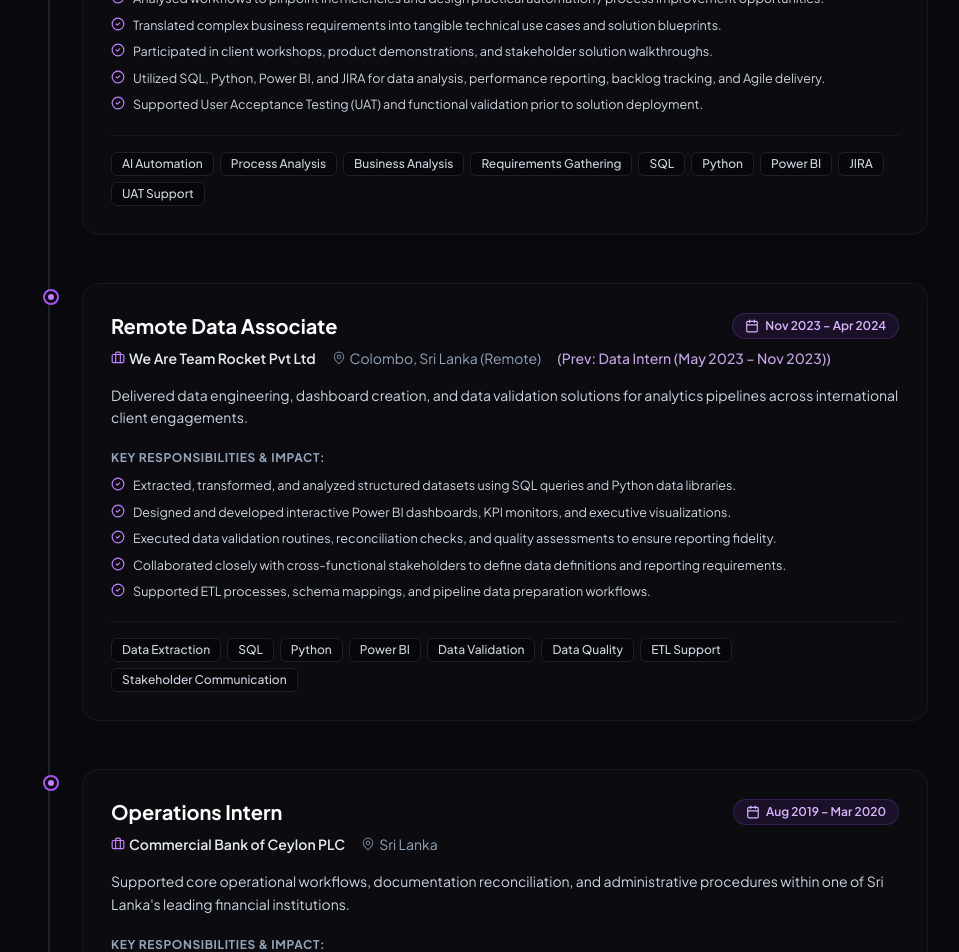
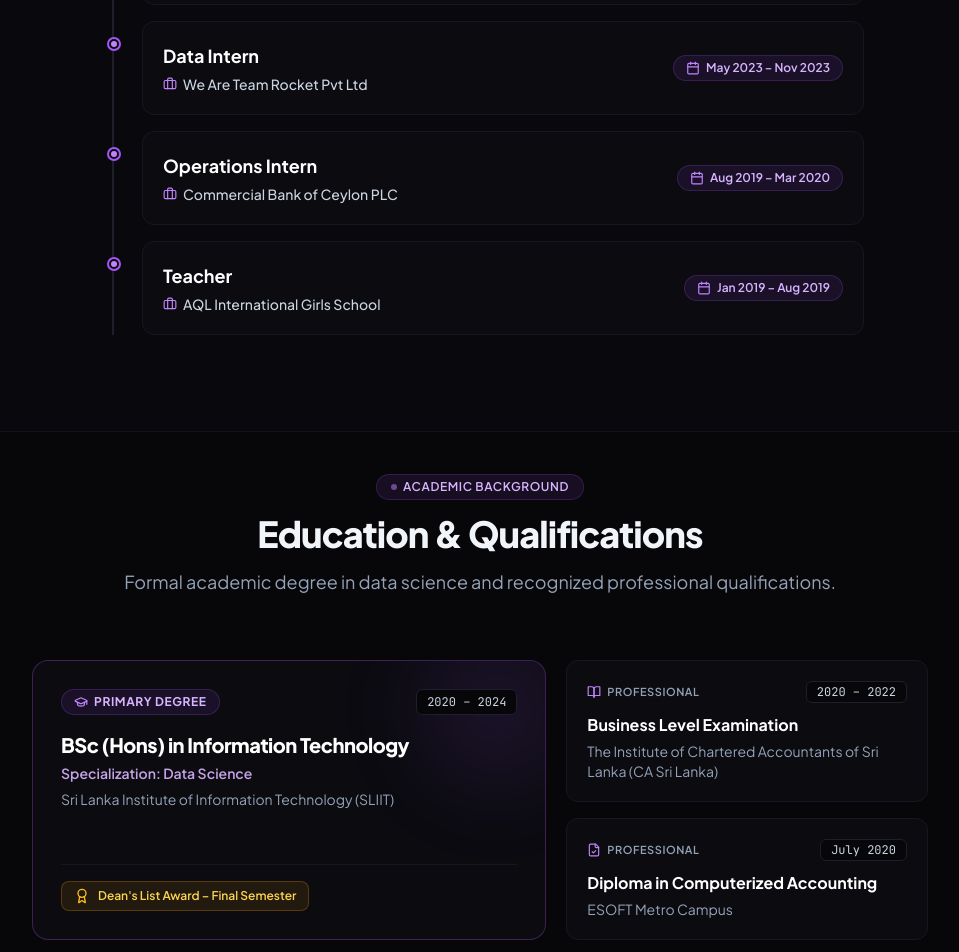
Before and after one commit to FrancisJV/Portfolio, a React (Vite) app: page / in a window 1280 px wide. Shown: the part 8820-9772 px from the top of the page, without its empty margins (160-1119 px from the left). Built offline with nearby package versions, Linux system fonts and the light colour scheme.

Commit message:
Update career timeline and education sections for concise, recruiter-friendly overview

```diff
--- a/src/components/Education.jsx
+++ b/src/components/Education.jsx
@@ -1,130 +1,96 @@
 import React from 'react';
-import { GraduationCap, Award, BookCheck, Users, HeartHandshake, CheckCircle2 } from 'lucide-react';
+import { GraduationCap, Award, BookOpen, FileCheck } from 'lucide-react';
 import { educationData } from '../data/education';
 import { Container } from './Container';
 import { SectionHeading } from './SectionHeading';
-import { Tag } from './Tag';
 
 export function Education() {
   return (
-    <section id="education" className="pt-8 pb-20 md:pt-10 md:pb-28 bg-dark-950 relative border-t border-dark-800/80">
+    <section id="education" className="pt-8 pb-16 md:pt-10 md:pb-24 bg-dark-950 relative border-t border-dark-800/80">
       <Container>
         <SectionHeading
           eyebrow="Academic Background"
           title="Education & Qualifications"
-          subtitle="Foundational education in data science, complemented by accounting credentials and leadership engagement."
+          subtitle="Formal academic degree in data science and recognized professional qualifications."
         />
 
-        <div className="grid grid-cols-1 lg:grid-cols-12 gap-8 items-start">
+        <div className="max-w-4xl mx-auto">
+          <div className="grid grid-cols-1 lg:grid-cols-12 gap-5 items-stretch">
 
-          {/* Left / Primary Degree Card (7 cols) */}
-          <div className="lg:col-span-7 space-y-6">
-            <div className="bg-dark-900 border border-brand-500/30 rounded-2xl p-6 sm:p-8 shadow-xl relative overflow-hidden">
-              <div className="absolute top-0 right-0 w-48 h-48 bg-brand-500/10 rounded-full blur-2xl pointer-events-none -mr-10 -mt-10"></div>
+            {/* Primary Degree Card (Dominant - 7 cols) */}
+            <div className="lg:col-span-7 bg-dark-900 border border-brand-500/30 rounded-2xl p-6 sm:p-7 relative overflow-hidden flex flex-col justify-between hover:border-brand-500/50 transition-all duration-200 hover:shadow-xl hover:shadow-brand-500/5 group">
+              <div className="absolute top-0 right-0 w-40 h-40 bg-brand-500/10 rounded-full blur-2xl pointer-events-none -mr-8 -mt-8"></div>
 
               <div className="relative z-10">
-                <div className="flex flex-wrap items-center justify-between gap-2 mb-3">
-                  <span className="text-xs font-bold uppercase tracking-wider text-brand-300">
+                <div className="flex flex-wrap items-center justify-between gap-2 mb-4">
+                  <span className="inline-flex items-center gap-1.5 text-xs font-bold uppercase tracking-wider text-brand-300 bg-brand-500/10 px-3 py-1 rounded-full border border-brand-500/20">
+                    <GraduationCap className="w-3.5 h-3.5 text-brand-400" />
                     Primary Degree
                   </span>
-                  <span className="text-xs font-mono text-slate-400 bg-dark-950 px-2.5 py-1 rounded-md border border-dark-750">
+                  <span className="text-xs font-mono text-slate-300 bg-dark-950 px-2.5 py-1 rounded-md border border-dark-750">
                     {educationData.primary.period}
                   </span>
                 </div>
 
-                <h3 className="text-xl sm:text-2xl font-extrabold text-white tracking-tight mb-1">
+                <h3 className="text-lg sm:text-xl font-extrabold text-white tracking-tight group-hover:text-brand-300 transition-colors leading-snug mb-1">
                   {educationData.primary.degree}
                 </h3>
 
-                <p className="text-sm font-semibold text-brand-300 mb-2">
+                <p className="text-sm font-semibold text-brand-300/90 mb-1.5">
                   Specialization: {educationData.primary.specialization}
                 </p>
 
-                <p className="text-xs sm:text-sm text-slate-400 mb-5">
-                  {educationData.primary.institution} • {educationData.primary.location}
+                <p className="text-sm text-slate-400">
+                  {educationData.primary.institution}
                 </p>
+              </div>
 
-                {/* Dean's List Award Badge */}
-                {educationData.primary.honors && (
-                  <div className="inline-flex items-center gap-2 px-3.5 py-2 rounded-xl bg-amber-500/10 border border-amber-500/25 text-amber-300 text-xs font-semibold mb-6">
-                    <Award className="w-4 h-4 text-amber-400" />
+              {/* Honors Badge */}
+              {educationData.primary.honors && (
+                <div className="relative z-10 mt-5 pt-4 border-t border-dark-800 flex items-center">
+                  <div className="inline-flex items-center gap-2 px-3 py-1.5 rounded-lg bg-amber-500/10 border border-amber-500/25 text-amber-300 text-xs font-semibold">
+                    <Award className="w-4 h-4 text-amber-400 shrink-0" />
                     <span>{educationData.primary.honors}</span>
                   </div>
-                )}
-
-                {/* Relevant Academic Focus Areas */}
-                <div className="space-y-2">
-                  <div className="text-sm font-bold uppercase tracking-wider text-slate-400">
-                    Core Academic Focus:
-                  </div>
-                  <div className="grid grid-cols-1 sm:grid-cols-2 gap-2">
-                    {educationData.primary.relevantFocus.map((item) => (
-                      <div key={item} className="flex items-center gap-2 text-sm text-slate-300">
-                        <CheckCircle2 className="w-3.5 h-3.5 text-brand-400 flex-shrink-0" />
-                        <span>{item}</span>
-                      </div>
-                    ))}
-                  </div>
                 </div>
-              </div>
+              )}
             </div>
 
-            {/* Additional Accounting Qualifications */}
-            <div className="space-y-4">
-              <h4 className="text-sm font-bold uppercase tracking-wider text-slate-400 pl-1">
-                Additional Qualifications
-              </h4>
-
-              <div className="grid grid-cols-1 sm:grid-cols-2 gap-4">
-                {educationData.additionalQualifications.map((item) => (
-                  <div key={item.qualification} className="p-5 rounded-xl bg-dark-900 border border-dark-800 flex flex-col justify-between">
-                    <div>
-                      <span className="text-[10px] font-mono text-brand-300 bg-brand-500/10 px-2 py-0.5 rounded">
+            {/* Supporting Qualifications (5 cols) */}
+            <div className="lg:col-span-5 flex flex-col gap-4">
+              {educationData.additionalQualifications.map((item, idx) => (
+                <div
+                  key={item.id || idx}
+                  className="bg-dark-900 border border-dark-800 rounded-xl p-5 hover:border-brand-500/30 transition-all duration-200 hover:shadow-lg hover:shadow-brand-500/5 flex-1 flex flex-col justify-between group"
+                >
+                  <div>
+                    <div className="flex items-center justify-between gap-2 mb-2.5">
+                      <div className="inline-flex items-center gap-1.5 text-[11px] font-semibold text-slate-400 uppercase tracking-wider">
+                        {idx === 0 ? (
+                          <BookOpen className="w-3.5 h-3.5 text-brand-400" />
+                        ) : (
+                          <FileCheck className="w-3.5 h-3.5 text-brand-400" />
+                        )}
+                        <span>Professional</span>
+                      </div>
+                      <span className="text-xs font-mono text-slate-300 bg-dark-950 px-2.5 py-0.5 rounded-md border border-dark-750">
                         {item.period}
                       </span>
-                      <h5 className="text-sm font-bold text-white mt-2.5 mb-1">
-                        {item.qualification}
-                      </h5>
-                      <div className="text-sm font-medium text-slate-400 mb-2">
-                        {item.institution}
-                      </div>
-                      <p className="text-sm text-slate-400 leading-relaxed">
-                        {item.description}
-                      </p>
                     </div>
+
+                    <h4 className="text-sm sm:text-base font-bold text-white group-hover:text-brand-300 transition-colors leading-snug mb-1">
+                      {item.qualification}
+                    </h4>
+
+                    <p className="text-xs sm:text-sm text-slate-400">
+                      {item.institution}
+                    </p>
                   </div>
-                ))}
-              </div>
-            </div>
-          </div>
-
-          {/* Right Column: Leadership & Community (5 cols) */}
-          <div className="lg:col-span-5 space-y-4">
-            <h4 className="text-sm font-bold uppercase tracking-wider text-slate-400 pl-1">
-              Leadership & Community Engagement
-            </h4>
-
-            <div className="space-y-3.5">
-              {educationData.leadershipCommunity.map((item) => (
-                <div
-                  key={item.organization}
-                  className="p-5 rounded-xl bg-dark-900 border border-dark-800 hover:border-brand-500/30 transition-colors"
-                >
-                  <div className="flex items-center justify-between text-sm text-slate-400 mb-1">
-                    <span className="text-brand-300 font-semibold">{item.role}</span>
-                    <span className="font-mono text-[11px]">{item.period}</span>
-                  </div>
-                  <h5 className="text-sm font-bold text-slate-200 mb-1.5">
-                    {item.organization}
-                  </h5>
-                  <p className="text-sm text-slate-400 leading-relaxed">
-                    {item.description}
-                  </p>
                 </div>
               ))}
             </div>
+
           </div>
-
         </div>
       </Container>
     </section>
--- a/src/components/Experience.jsx
+++ b/src/components/Experience.jsx
@@ -1,97 +1,55 @@
 import React from 'react';
-import { Briefcase, Calendar, MapPin, CheckCircle2, ChevronRight } from 'lucide-react';
+import { Briefcase, Calendar } from 'lucide-react';
 import { experienceData } from '../data/experience';
 import { Container } from './Container';
 import { SectionHeading } from './SectionHeading';
-import { Tag } from './Tag';
 
 export function Experience() {
   return (
-    <section id="experience" className="pt-8 pb-20 md:pt-10 md:pb-28 bg-dark-900/60 relative border-t border-dark-800/80">
+    <section id="experience" className="pt-8 pb-16 md:pt-10 md:pb-24 bg-dark-900/60 relative border-t border-dark-800/80">
       <Container>
         <SectionHeading
           eyebrow="Career Timeline"
           title="Professional Experience"
-          subtitle="A track record of technical delivery across AI automation, data analytics, process improvement, and requirements engineering."
+          subtitle="Experience across technology, data, business operations and education."
         />
 
-        <div className="max-w-4xl mx-auto">
-          <div className="relative border-l-2 border-dark-750 pl-6 sm:pl-8 ml-3 sm:ml-4 space-y-12">
-            {experienceData.map((item, index) => (
+        <div className="max-w-3xl mx-auto">
+          <div className="relative border-l-2 border-dark-750 pl-5 sm:pl-7 ml-3 sm:ml-4 space-y-4 sm:space-y-4.5">
+            {experienceData.map((item) => (
               <div key={item.id} className="relative group">
 
                 {/* Timeline node marker */}
-                <div className="absolute -left-[31px] sm:-left-[39px] top-1.5 w-4 h-4 rounded-full bg-dark-950 border-2 border-brand-500 flex items-center justify-center group-hover:scale-125 transition-transform duration-200">
+                <div className="absolute -left-[27px] sm:-left-[35px] top-4 w-3.5 h-3.5 rounded-full bg-dark-950 border-2 border-brand-500 flex items-center justify-center group-hover:scale-125 transition-transform duration-200">
                   <div className="w-1.5 h-1.5 rounded-full bg-brand-400"></div>
                 </div>
 
-                {/* Experience Card */}
-                <div className="bg-dark-900 border border-dark-800 rounded-2xl p-6 sm:p-7 hover:border-brand-500/30 transition-all duration-300 hover:shadow-xl hover:shadow-brand-500/5">
+                {/* Experience Compact Card */}
+                <div className="bg-dark-900 border border-dark-800 rounded-xl p-4 sm:p-5 hover:border-brand-500/30 transition-all duration-200 hover:shadow-lg hover:shadow-brand-500/5">
+                  <div className="flex flex-col sm:flex-row sm:items-center justify-between gap-2">
 
-                  {/* Top Header: Role & Period */}
-                  <div className="flex flex-col sm:flex-row sm:items-center justify-between gap-2 mb-2">
-                    <h3 className="text-lg sm:text-xl font-bold text-white group-hover:text-brand-300 transition-colors">
-                      {item.role}
-                    </h3>
-                    <div className="flex items-center gap-2">
-                      <span className="inline-flex items-center gap-1.5 text-xs font-semibold text-brand-300 bg-brand-500/10 px-3 py-1 rounded-full border border-brand-500/20">
-                        <Calendar className="w-3.5 h-3.5" />
+                    {/* Left: Job Title & Company */}
+                    <div>
+                      <h3 className="text-base sm:text-lg font-bold text-white group-hover:text-brand-300 transition-colors leading-snug">
+                        {item.role}
+                      </h3>
+                      {item.company && (
+                        <div className="text-sm font-medium text-slate-300 mt-1 flex items-center gap-1.5">
+                          <Briefcase className="w-3.5 h-3.5 text-brand-400 shrink-0" />
+                          <span>{item.company}</span>
+                        </div>
+                      )}
+                    </div>
+
+                    {/* Right: Employment Period */}
+                    <div className="self-start sm:self-center shrink-0">
+                      <span className="inline-flex items-center gap-1.5 text-xs font-semibold text-brand-300 bg-brand-500/10 px-3 py-1 rounded-full border border-brand-500/20 whitespace-nowrap">
+                        <Calendar className="w-3.5 h-3.5 text-brand-400" />
                         {item.period}
                       </span>
                     </div>
+
                   </div>
-
-                  {/* Company & Location */}
-                  <div className="flex flex-wrap items-center gap-x-4 gap-y-1 text-sm text-slate-400 mb-4">
-                    <span className="font-semibold text-slate-200 flex items-center gap-1">
-                      <Briefcase className="w-3.5 h-3.5 text-brand-400" />
-                      {item.company}
-                    </span>
-                    <span className="flex items-center gap-1">
-                      <MapPin className="w-3.5 h-3.5 text-slate-500" />
-                      {item.location}
-                    </span>
-                    {item.previousRole && (
-                      <span className="text-brand-300/90 font-medium">
-                        (Prev: {item.previousRole})
-                      </span>
-                    )}
-                  </div>
-
-                  {/* Narrative Description */}
-                  <p className="text-sm text-slate-300 leading-relaxed mb-5 font-normal">
-                    {item.description}
-                  </p>
-
-                  {/* Highlights Bullet points */}
-                  <div className="space-y-2 mb-5">
-                    <div className="text-[12px] font-bold uppercase tracking-wider text-slate-400">
-                      Key Responsibilities & Impact:
-                    </div>
-                    <ul className="space-y-1.5 text-[12.6px] text-slate-300">
-                      {item.highlights.map((highlight, hIdx) => (
-                        <li key={hIdx} className="flex items-start gap-2 leading-relaxed">
-                          <CheckCircle2 className="w-3.5 h-3.5 text-brand-400 mt-0.5 flex-shrink-0" />
-                          <span>{highlight}</span>
-                        </li>
-                      ))}
-                    </ul>
-                  </div>
-
-                  {/* Skills / Tech Used in Role */}
-                  {item.skills && item.skills.length > 0 && (
-                    <div className="pt-4 border-t border-dark-800 flex flex-wrap gap-1.5">
-                      {item.skills.map((skill) => (
-                        <span
-                          key={skill}
-                          className="px-2.5 py-0.5 rounded-md bg-dark-950 border border-dark-750 text-[12px] font-medium text-slate-300"
-                        >
-                          {skill}
-                        </span>
-                      ))}
-                    </div>
-                  )}
-
                 </div>
               </div>
             ))}
--- a/src/data/education.js
+++ b/src/data/education.js
@@ -1,68 +1,53 @@
 /**
  * Education & Additional Qualifications Data
  *
- * Accurately highlights academic degree, honors, accounting diplomas, and selective leadership.
- * NOTE: Strictly no GPA or exaggerated ratings.
+ * Formal academic degree and recognized professional qualifications.
  */
 export const educationData = {
   primary: {
-    institution: "Sri Lanka Institute of Information Technology (SLIIT)",
     degree: "BSc (Hons) in Information Technology",
     specialization: "Data Science",
+    institution: "Sri Lanka Institute of Information Technology (SLIIT)",
     period: "2020 – 2024",
-    location: "Malabe, Sri Lanka",
-    honors: "Dean's List Award – Final Semester",
-    relevantFocus: [
-      "Machine Learning & Pattern Recognition",
-      "Data Engineering & Distributed Systems",
-      "Artificial Intelligence & NLP",
-      "Cloud Computing & Architectures",
-      "Statistical Data Analytics",
-      "Database Systems & Data Modeling"
-    ]
+    honors: "Dean's List Award – Final Semester"
   },
 
   additionalQualifications: [
     {
+      id: "ca-sri-lanka",
       qualification: "Business Level Examination",
-      field: "Chartered Accountancy",
       institution: "The Institute of Chartered Accountants of Sri Lanka (CA Sri Lanka)",
-      period: "2020 – 2022",
-      description: "Comprehensive financial accounting, business law, auditing principles, and corporate finance frameworks."
+      period: "2020 – 2022"
     },
     {
+      id: "esoft-accounting",
       qualification: "Diploma in Computerized Accounting",
-      field: "Accounting Information Systems",
       institution: "ESOFT Metro Campus",
-      period: "July 2020",
-      description: "Practical accounting software application, financial recordkeeping, and computerized ledger management."
+      period: "July 2020"
     }
   ],
 
+  // Retained in data structure if referenced elsewhere, but excluded from public UI
   leadershipCommunity: [
     {
       role: "Finance Vice President",
       organization: "SLIIT Data Science Student Community",
-      period: "2023 – 2024",
-      description: "Managed community budget allocations, financial accounting for student tech workshops, and sponsorship coordination."
+      period: "2023 – 2024"
     },
     {
       role: "Activity Director",
       organization: "SLIIT Leo Club",
-      period: "2022 – 2023",
-      description: "Organized community service events, youth empowerment initiatives, and collaborative volunteer campaigns."
+      period: "2022 – 2023"
     },
     {
       role: "Volunteer Teacher & Youth Mentor",
       organization: "Parish Sunday School & Student Support",
-      period: "2021 – Present",
-      description: "Volunteered time to support underprivileged students with foundational education and study guidance."
+      period: "2021 – Present"
     },
     {
       role: "Treasurer",
       organization: "Student & Cultural Associations",
-      period: "2020 – 2022",
-      description: "Maintained transparent financial records and treasury reporting across student cultural bodies."
+      period: "2020 – 2022"
     }
   ]
 };
--- a/src/data/experience.js
+++ b/src/data/experience.js
@@ -1,74 +1,43 @@
 /**
  * Professional Experience Timeline Data
  *
- * Accurately represents career history and professional roles without exaggeration.
+ * Concise, recruiter-friendly career overview without CV duplication.
+ * Contains only: Role, Company (where applicable), and Period.
  */
 export const experienceData = [
   {
-    id: "ravana-industries",
-    company: "Ravana Industries Pvt Ltd",
-    location: "Colombo, Sri Lanka",
-    role: "Associate Software Engineer – AI Automation",
-    period: "Aug 2025 – Jul 2026",
-    type: "Full-time",
-    description: "Led client discovery sessions, requirements gathering, and workflow analysis to engineer AI automation pipelines, reporting tools, and process optimizations.",
-    highlights: [
-      "Conducted process discovery sessions with clients and stakeholders to understand operational bottlenecks and business needs.",
-      "Gathered and documented comprehensive requirements, user stories, acceptance criteria, and functional specifications.",
-      "Analysed workflows to pinpoint inefficiencies and design practical automation / process improvement opportunities.",
-      "Translated complex business requirements into tangible technical use cases and solution blueprints.",
-      "Participated in client workshops, product demonstrations, and stakeholder solution walkthroughs.",
-      "Utilized SQL, Python, Power BI, and JIRA for data analysis, performance reporting, backlog tracking, and Agile delivery.",
-      "Supported User Acceptance Testing (UAT) and functional validation prior to solution deployment."
-    ],
-    skills: ["AI Automation", "Process Analysis", "Business Analysis", "Requirements Gathering", "SQL", "Python", "Power BI", "JIRA", "UAT Support"]
+    id: "freelance-digital",
+    role: "Freelance Technology & Digital Solutions",
+    period: "Sep 2026 – Present"
   },
   {
-    id: "team-rocket",
+    id: "ravana-industries",
+    role: "Associate Software Engineer – AI Automation",
+    company: "Ravana Industries Pvt Ltd",
+    period: "Aug 2025 – Jul 2026"
+  },
+  {
+    id: "team-rocket-associate",
+    role: "Remote Data Associate",
     company: "We Are Team Rocket Pvt Ltd",
-    location: "Colombo, Sri Lanka (Remote)",
-    role: "Remote Data Associate",
-    previousRole: "Data Intern (May 2023 – Nov 2023)",
-    period: "Nov 2023 – Apr 2024",
-    type: "Remote / Full-time",
-    description: "Delivered data engineering, dashboard creation, and data validation solutions for analytics pipelines across international client engagements.",
-    highlights: [
-      "Extracted, transformed, and analyzed structured datasets using SQL queries and Python data libraries.",
-      "Designed and developed interactive Power BI dashboards, KPI monitors, and executive visualizations.",
-      "Executed data validation routines, reconciliation checks, and quality assessments to ensure reporting fidelity.",
-      "Collaborated closely with cross-functional stakeholders to define data definitions and reporting requirements.",
-      "Supported ETL processes, schema mappings, and pipeline data preparation workflows."
-    ],
-    skills: ["Data Extraction", "SQL", "Python", "Power BI", "Data Validation", "Data Quality", "ETL Support", "Stakeholder Communication"]
+    period: "Nov 2023 – Apr 2024"
+  },
+  {
+    id: "team-rocket-intern",
+    role: "Data Intern",
+    company: "We Are Team Rocket Pvt Ltd",
+    period: "May 2023 – Nov 2023"
   },
   {
     id: "commercial-bank",
+    role: "Operations Intern",
     company: "Commercial Bank of Ceylon PLC",
-    location: "Sri Lanka",
-    role: "Operations Intern",
-    period: "Aug 2019 – Mar 2020",
-    type: "Internship",
-    description: "Supported core operational workflows, documentation reconciliation, and administrative procedures within one of Sri Lanka's leading financial institutions.",
-    highlights: [
-      "Assisted in daily branch operational workflows, document validation, and banking transaction records.",
-      "Collaborated with operations staff to maintain compliance, document filing accuracy, and customer service delivery.",
-      "Gained foundational exposure to corporate operational rigor, financial recordkeeping, and administrative accountability."
-    ],
-    skills: ["Operations Support", "Documentation", "Process Rigor", "Customer Coordination"]
+    period: "Aug 2019 – Mar 2020"
   },
   {
     id: "aql-school",
+    role: "Teacher",
     company: "AQL International Girls School",
-    location: "Kandy, Sri Lanka",
-    role: "Teacher",
-    period: "Jan 2019 – Aug 2019",
-    type: "Full-time",
-    description: "Facilitated classroom instruction and student development, strengthening foundational skills in communication, concept translation, and pedagogical guidance.",
-    highlights: [
-      "Delivered structured lessons and adapted complex conceptual material for student understanding.",
-      "Assessed student progress, provided constructive feedback, and fostered a supportive learning environment.",
-      "Built strong foundational strengths in explaining concepts clearly—an experience that underpins current technical mentoring."
-    ],
-    skills: ["Teaching & Mentoring", "Clear Communication", "Instructional Design", "Student Guidance"]
+    period: "Jan 2019 – Aug 2019"
   }
 ];
```
